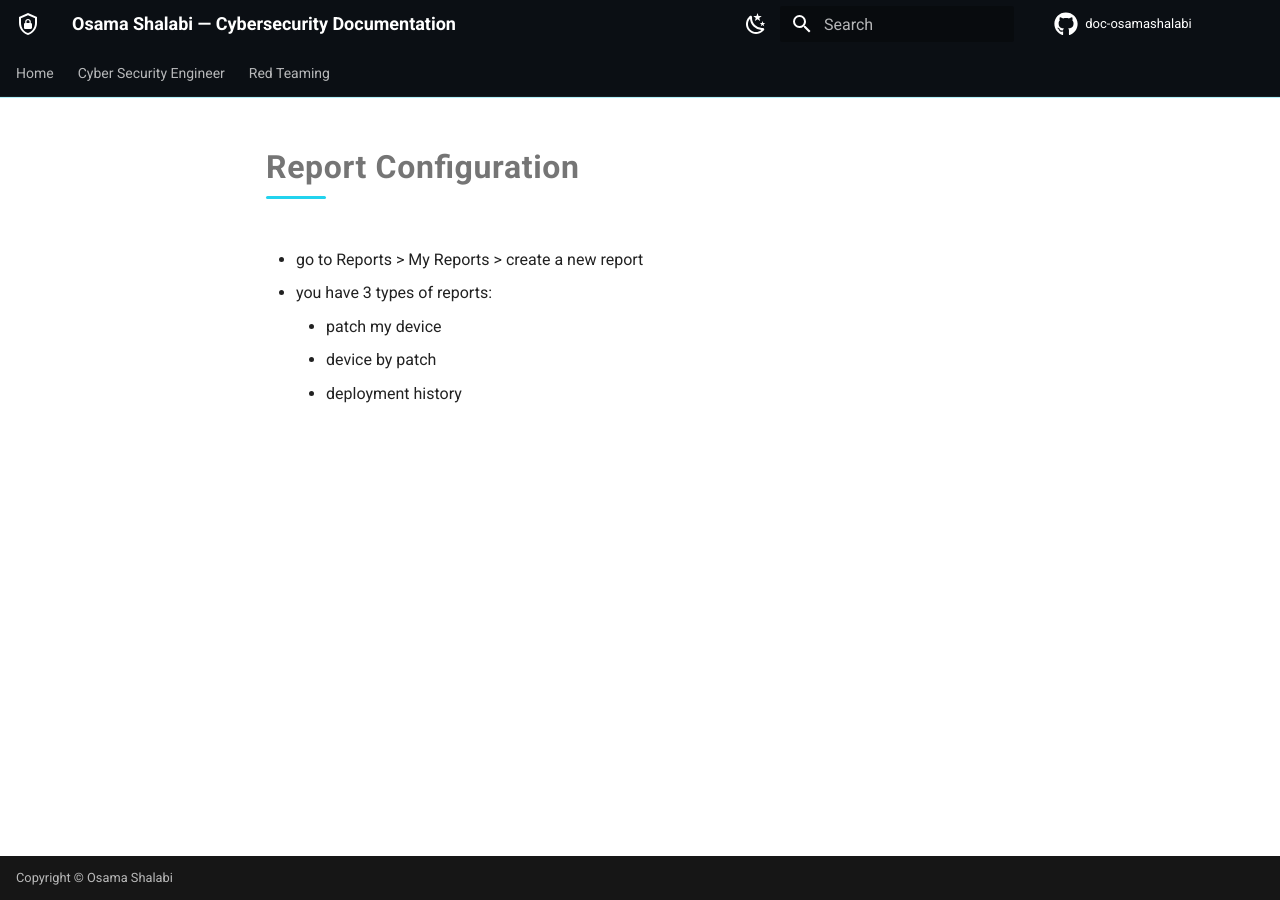
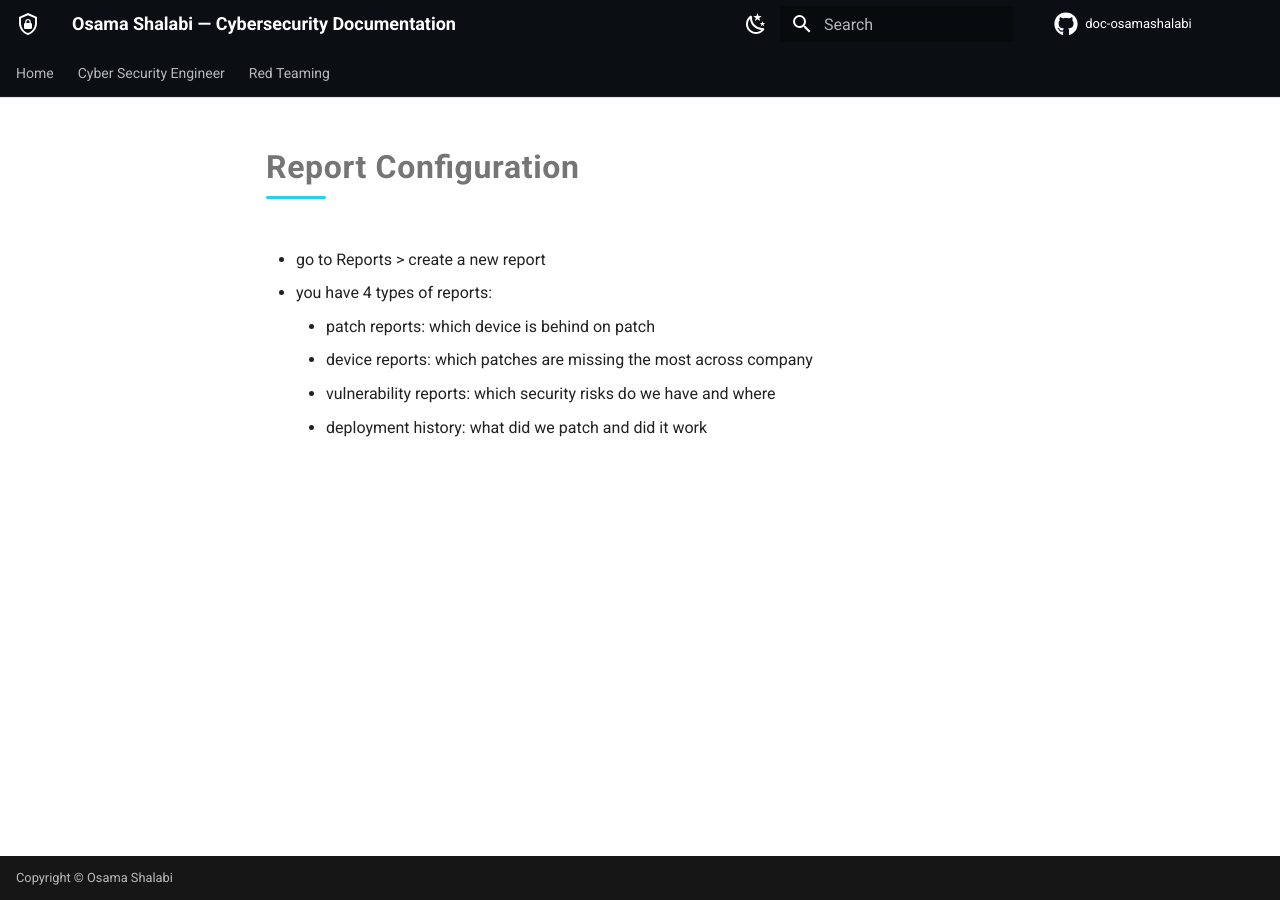
Before and after one commit to osamashalabi432-png/doc-osamashalabi, an MkDocs documentation site: the page built from docs/cyber-security-engineer/patch-management/ivanti/Report Configuration.md, in a window 1280 px wide. Built offline with MkDocs 1.6.1 and Material for MkDocs 9.7.7, drawn with Linux system fonts in a browser that asks for light colours; comment, search, counter and statistics services are not loaded.

Commit message:
vault backup: 2026-10-21 11:04:37

```diff
--- a/docs/cyber-security-engineer/patch-management/ivanti/Report Configuration.md
+++ b/docs/cyber-security-engineer/patch-management/ivanti/Report Configuration.md
@@ -1,6 +1,7 @@
-- go to Reports > My Reports > create a new report
+- go to Reports > create a new report
 
-- you have 3 types of reports:
-	- patch my device
-	- device by patch
-	- deployment history
+- you have 4 types of reports:
+	- patch reports: which device is behind on patch
+	- device reports: which patches are missing the most across company
+	- vulnerability reports: which security risks do we have and where
+	- deployment history: what did we patch and did it work
```
